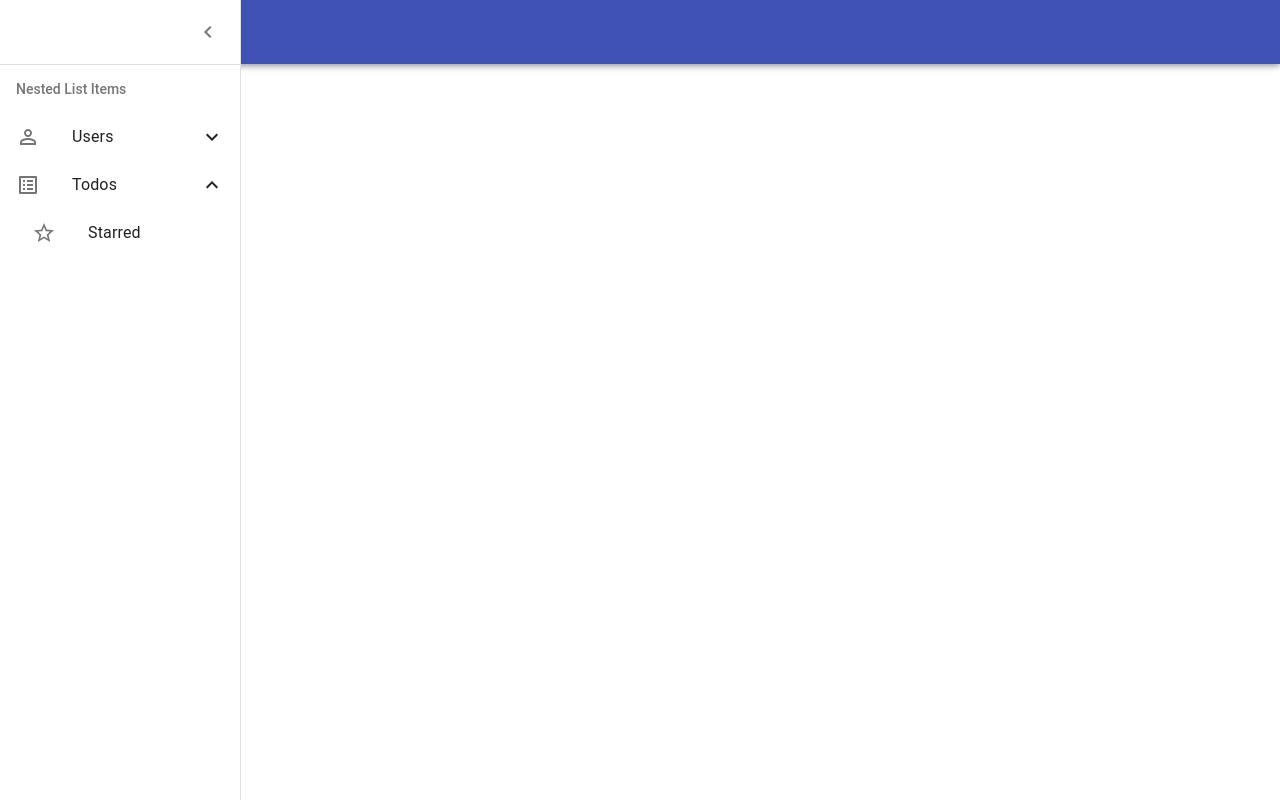
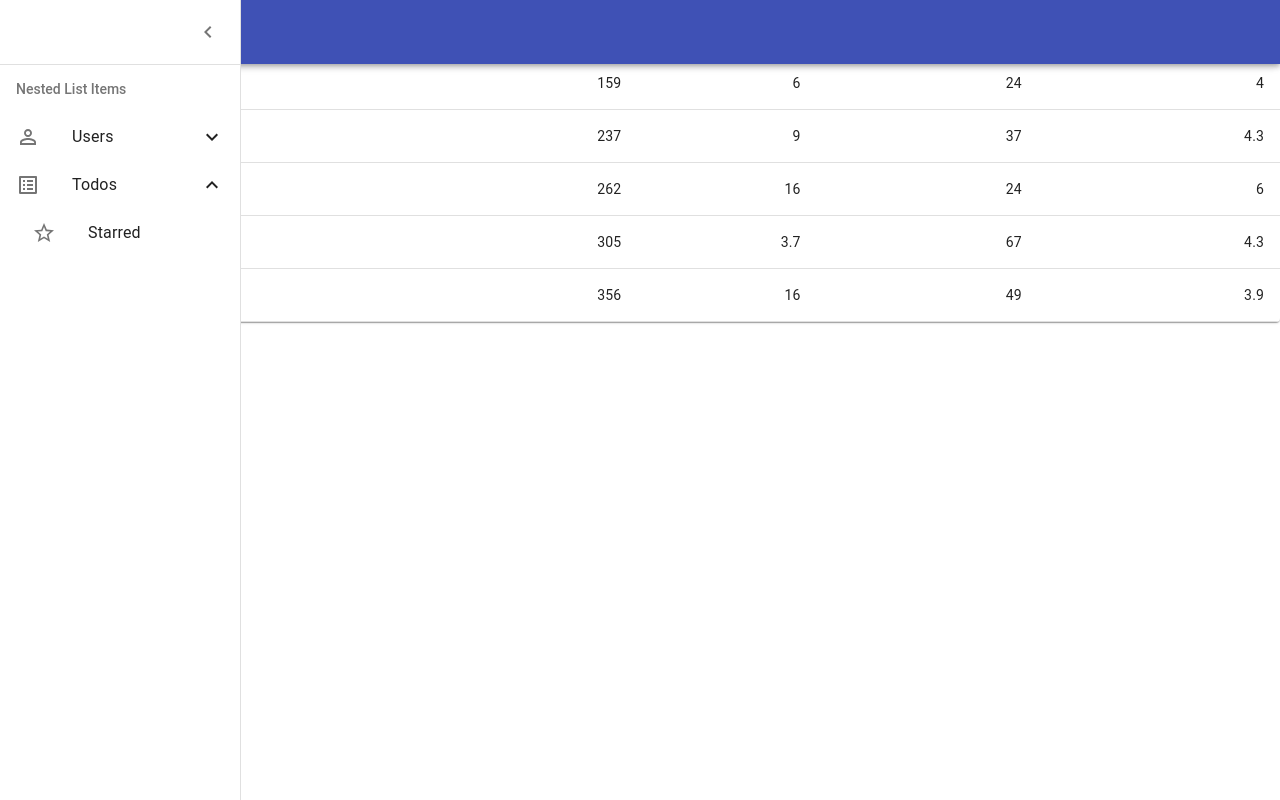
Before and after one commit to alanfernandes63/frontend-user-register, a React (Create React App) app: page / in a window 1280 px wide. Built offline with nearby package versions, Linux system fonts and the light colour scheme.

Commit message:
utilizando o combineReducers no drawer

```diff
--- a/src/App.js
+++ b/src/App.js
@@ -5,12 +5,16 @@
 import store from './components/appBar/store';
 //import Login from './pages/login/login';
 
+import SimpleTable from './components/tables/user';
+
 function App() {
 
   return (
     <div className="App">
     <Provider store={ store }>
+      { console.log(store.getState().handleDrawer) }
      <AplicationAppbar></AplicationAppbar>
+      <SimpleTable></SimpleTable>
      <ComponenteDrawer></ComponenteDrawer>
      </Provider>
     </div>
--- a/src/components/appBar/reducers.js
+++ b/src/components/appBar/reducers.js
@@ -1,4 +1,6 @@
-export default function handleDrawer(state = true, action){
+import { combineReducers }  from 'redux';
+
+export function handleDrawer(state = true, action){
 
     switch(action.type){
         case 'OPEN_DRAWER':
@@ -11,3 +13,17 @@
     }
 
 }
+
+export function handleDrawerSize(state=240,action){
+    switch(action.type){
+        case 'CHANGE_SIZE':
+            return action.state;
+        default:
+            return state;
+    }
+}
+
+export default combineReducers({
+    handleDrawer,
+    handleDrawerSize
+  })
--- a/src/components/appBar/store.js
+++ b/src/components/appBar/store.js
@@ -1,6 +1,6 @@
 import { createStore } from 'redux';
-import handleDrawer from './reducers';
+import reducer from './reducers';
 
-const store = createStore(handleDrawer);
+const store = createStore(reducer);
 
 export default store;
--- a/src/components/drawer/index.js
+++ b/src/components/drawer/index.js
@@ -34,7 +34,8 @@
   }
 
   const classes = useStyles();
-  const isOpen = useSelector(state => state);
+  const { handleDrawer } = useSelector(state => state);
+  const isOpen = handleDrawer;
 
   return (
 
--- /dev/null
+++ b/src/components/tables/user.js
@@ -0,0 +1,60 @@
+import React from 'react';
+import { makeStyles } from '@material-ui/core/styles';
+import Table from '@material-ui/core/Table';
+import TableBody from '@material-ui/core/TableBody';
+import TableCell from '@material-ui/core/TableCell';
+import TableContainer from '@material-ui/core/TableContainer';
+import TableHead from '@material-ui/core/TableHead';
+import TableRow from '@material-ui/core/TableRow';
+import Paper from '@material-ui/core/Paper';
+
+const useStyles = makeStyles({
+  table: {
+    minWidth: 650,
+  },
+});
+
+function createData(name, calories, fat, carbs, protein) {
+  return { name, calories, fat, carbs, protein };
+}
+
+const rows = [
+  createData('Frozen yoghurt', 159, 6.0, 24, 4.0),
+  createData('Ice cream sandwich', 237, 9.0, 37, 4.3),
+  createData('Eclair', 262, 16.0, 24, 6.0),
+  createData('Cupcake', 305, 3.7, 67, 4.3),
+  createData('Gingerbread', 356, 16.0, 49, 3.9),
+];
+
+export default function SimpleTable() {
+  const classes = useStyles();
+
+  return (
+    <TableContainer component={Paper}>
+      <Table className={classes.table} aria-label="simple table">
+        <TableHead>
+          <TableRow>
+            <TableCell>Dessert (100g serving)</TableCell>
+            <TableCell align="right">Calories</TableCell>
+            <TableCell align="right">Fat&nbsp;(g)</TableCell>
+            <TableCell align="right">Carbs&nbsp;(g)</TableCell>
+            <TableCell align="right">Protein&nbsp;(g)</TableCell>
+          </TableRow>
+        </TableHead>
+        <TableBody>
+          {rows.map(row => (
+            <TableRow key={row.name}>
+              <TableCell component="th" scope="row">
+                {row.name}
+              </TableCell>
+              <TableCell align="right">{row.calories}</TableCell>
+              <TableCell align="right">{row.fat}</TableCell>
+              <TableCell align="right">{row.carbs}</TableCell>
+              <TableCell align="right">{row.protein}</TableCell>
+            </TableRow>
+          ))}
+        </TableBody>
+      </Table>
+    </TableContainer>
+  );
+}
```
